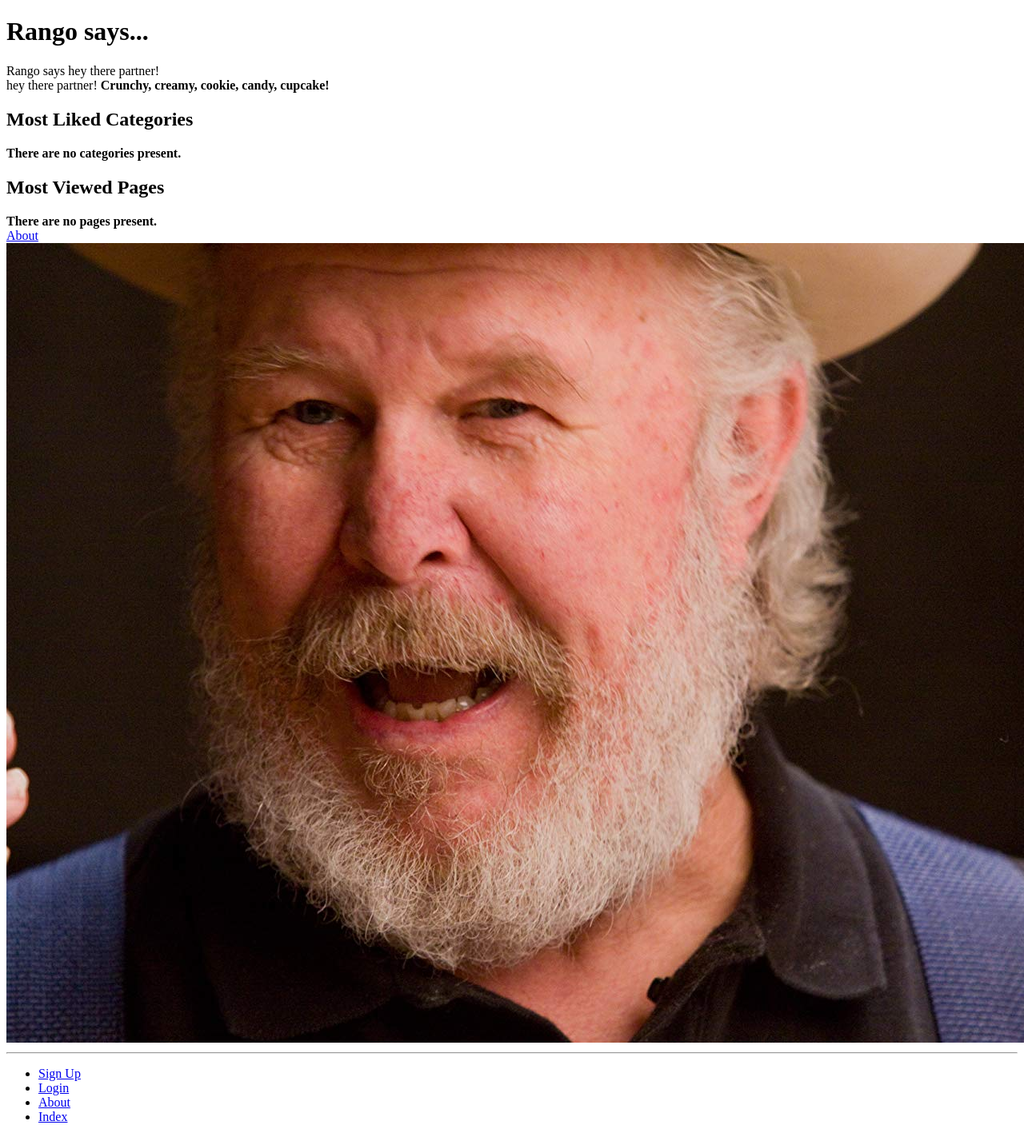
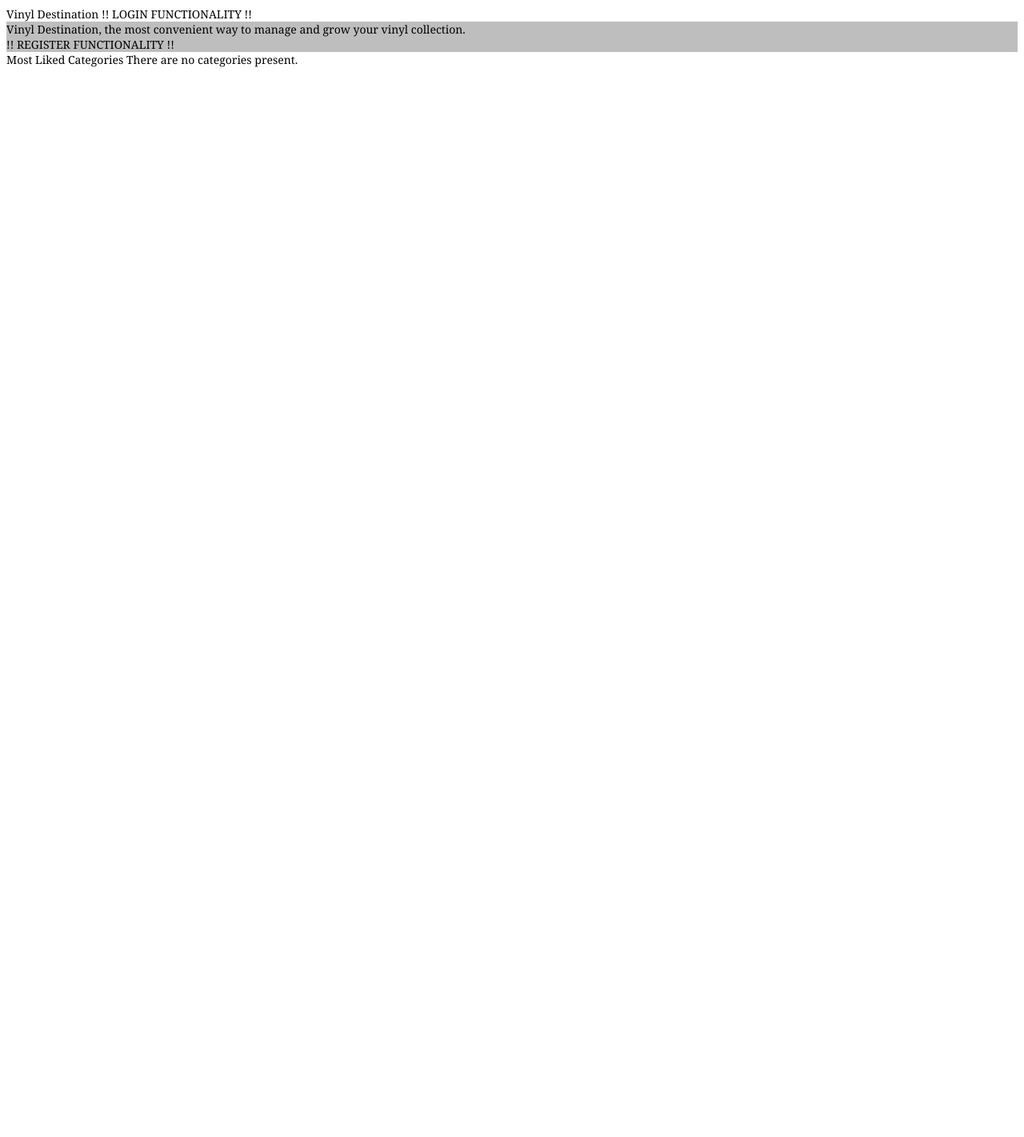
Before and after one commit to jesslavin/itech-group-t, a Django app: page / in a window 1280 px wide; the page is wider, and only the part inside the window is pictured. Shown: that part at 80% size. After the commit the page ends 84 px from the top of that part, so only its background shows below. Run offline with Django 3.2, Linux system fonts and the light colour scheme; data that the repository does not hold is empty.

Commit message:
css file created

```diff
--- /dev/null
+++ b/static/css/basic/basic.css
@@ -0,0 +1,11 @@
+body
+    {
+        background-color: #FFFFFF;
+        font-family: "Georgia", Georgia, serif;
+        font-size: 14px;
+    }
+
+#loggedout
+    {
+        background-color: #BEBEBE;
+    }
--- a/templates/rango/about.html
+++ b/templates/rango/about.html
@@ -12,7 +12,5 @@
 	<strong>This tutorial has been put together by Wesley Scott.</strong><br /> </div>
 	<div>
 		<a href="/rango/">Index</a><br />
-		<img src="{% static 'images/rango.jpg' %}" alt="Picture of Rango" />
-		<img src="{{MEDIA_URL}}cat.jpg" alt="Picture of a Cat" />
 	</div>
 {% endblock %}
--- a/templates/rango/base.html
+++ b/templates/rango/base.html
@@ -1,36 +1,36 @@
 <!DOCTYPE html>
 {% load staticfiles %}
 {% load rango_template_tags %}
+
 <html>
+
 	<head>
+		<link href="{% static 'css/basic/basic.css' %}" rel="stylesheet" title="basicstyle" type="text/css" />
 		<title>
-			Rango -
+			Vinyl Destination
             {% block title_block %}
-               How to Tango with Django!
 			{% endblock %}
 		</title>
 	</head>
 
 	<body>
+
+		<div id = "header">
+			Vinyl Destination
+				{% if user.is_authenticated %}
+    				!! USER BUTTONS (eg. home, my vinyl, browse, search bar etc) !!
+					{{ user.username }}
+				{% else %}
+    				!! LOGIN FUNCTIONALITY !!
+				{% endif %}
+		</div>
+
 		<div>
-		{% block body_block %}
+			{% block body_block %}
 			{% get_category_list category %}
-		{% endblock %}
+			{% endblock %}
 		</div>
-		<hr />
-		<div>
-			<ul>
-			{% if user.is_authenticated %}
-				<li><a href="{% url 'rango:add_category' %}">Add a New Category</a></li>
-				<li><a href="{% url 'rango:restricted' %}">Restricted Page</a></li>
-				<li><a href="{% url 'rango:logout' %}">Logout</a></li>
-			{% else %}
-				<li><a href="{% url 'rango:register' %}">Sign Up</a></li>
-				<li><a href="{% url 'rango:login' %}">Login</a></li>
-			{% endif %}
-				<li><a href="{% url 'rango:about' %}">About</a></li>
-				<li><a href="{% url 'rango:index' %}">Index</a></li>
-			</ul>
-		</div>
+
 	</body>
+
 </html>
--- a/templates/rango/index.html
+++ b/templates/rango/index.html
@@ -2,23 +2,25 @@
 {% load staticfiles %}
 
 {% block title_block %}
-	Homepage
 {% endblock %}
 
 {% block body_block %}
-	<h1>Rango says...</h1>
-	<div>
-		Rango says hey there partner! <br/>
+
 	{% if user.is_authenticated %}
-    		howdy {{ user.username }}!
+		<div id = "loggedin">
+			!! EDIT !!
+		</div>
 	{% else %}
-    		hey there partner!
+		<div id = "loggedout">
+			Vinyl Destination, the most convenient way to manage and grow your vinyl collection.
+			<div id = "register">
+				!! REGISTER FUNCTIONALITY !!
+			</div>
+		</div>
 	{% endif %}
-		<strong>{{ boldmessage }}</strong>
-	</div>
 
 	<div>
-	<h2>Most Liked Categories</h2>
+		Most Liked Categories
 		{% if categories %}
 		<ul>
 			{% for category in categories %}
@@ -27,31 +29,8 @@
 		{% endfor %}
 		</ul>
 		{% else %}
-		<strong>There are no categories present.</strong>
+			There are no categories present.
 		{% endif %}
 	</div>
 
-	<div>
-	<h2>Most Viewed Pages</h2>
-	{% if pages %}
-	<ul>
-		{% for page in pages %}
-			<li>
-				<a href="{{ page.url }}">{{ page.title }}</a>
-			</li>
-		{% endfor %}
-	</ul>
-	{% else %}
-		<strong>There are no pages present.</strong>
-	{% endif %}
-	</div>
-
-	<div>
-	{% if user.is_authenticated %}
-		<a href="/rango/add_category/">Add a New Category</a><br />
-	{% endif %}
-		<a href="{% url 'rango:about' %}">About</a><br />
-		<img src="{% static 'images/rango.jpg' %}"
-			alt="Picture of Rango" />
-	</div>
 {% endblock %}
```
Also changed, not shown: media/cat.jpg (deleted), rango/migrations/0006_auto_20200310_2004.py (added), static/images/rango.jpg (deleted). Lines whose indentation alone changed are shown as unchanged.
